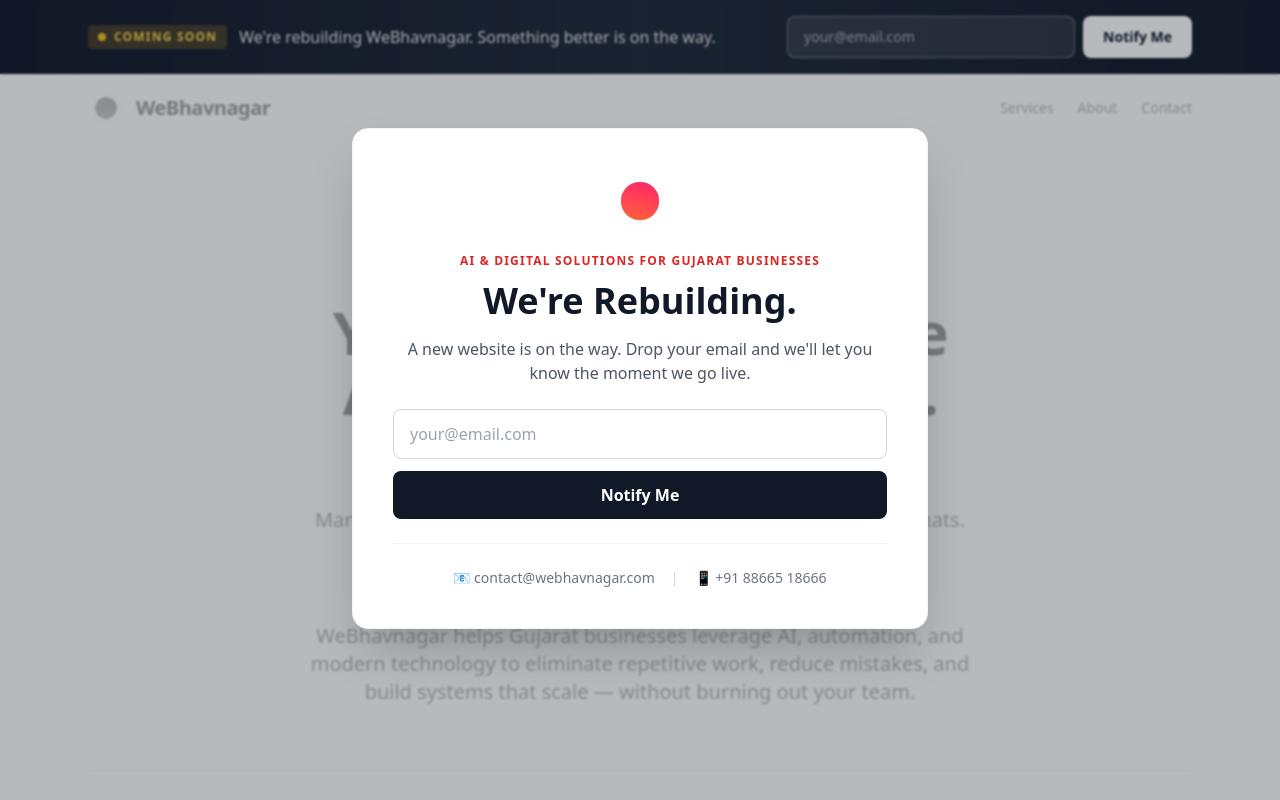
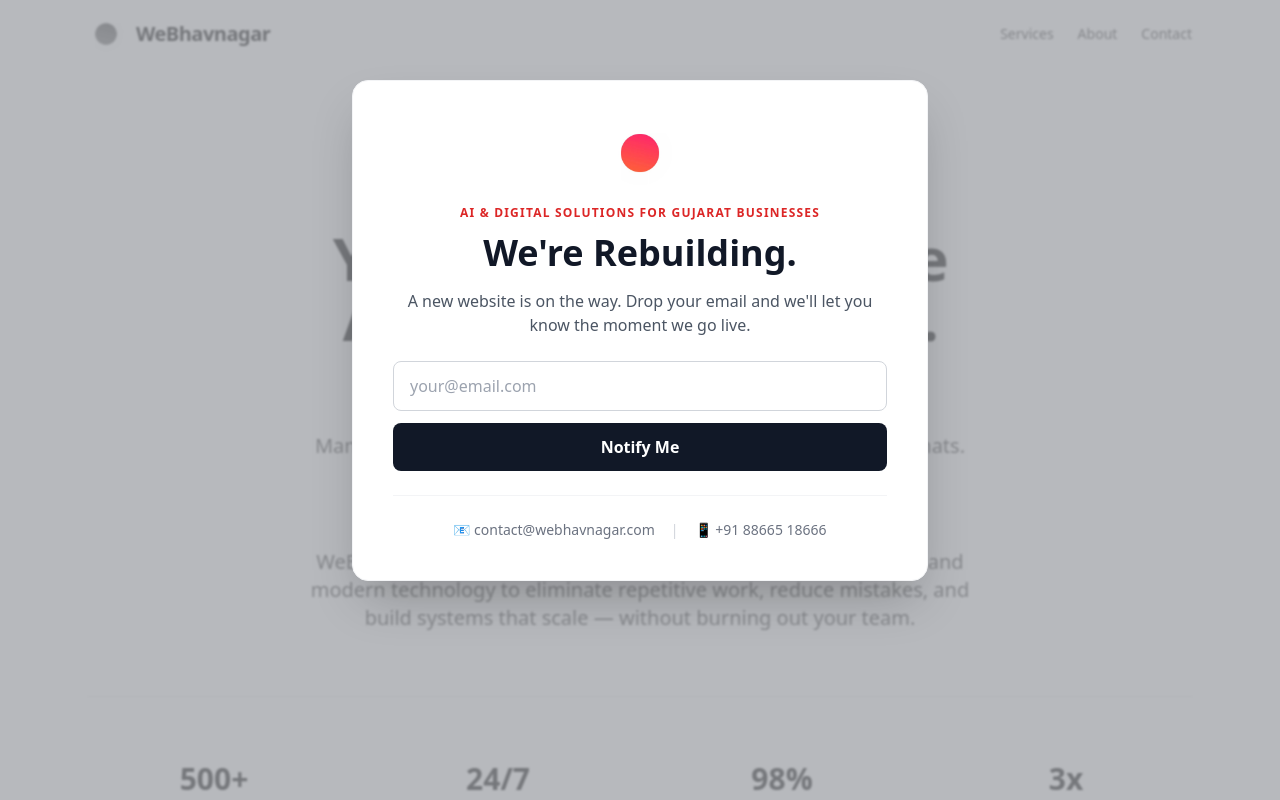
Before and after one commit to pntrivedy/webhavnagar-landing, a Next.js app: page / in a window 1280 px wide. Shown: the top 800 px of the page. Built offline with nearby package versions, Linux system fonts and the light colour scheme.

Commit message:
Remove top 'Coming Soon' banner; center the rebuild modal vertically

```diff
--- a/app/page.tsx
+++ b/app/page.tsx
@@ -102,24 +102,8 @@
 export default function Home() {
   return (
     <div className="min-h-screen bg-white text-gray-900">
-      {/* Coming Soon Banner */}
-      <div className="bg-gradient-to-r from-gray-900 via-gray-800 to-gray-900 text-white">
-        <div className="max-w-6xl mx-auto px-6 py-4 flex flex-col md:flex-row md:items-center md:justify-between gap-4">
-          <div className="flex items-center gap-3">
-            <span className="inline-flex items-center gap-2 px-2.5 py-1 bg-amber-400/20 text-amber-300 text-xs font-bold uppercase tracking-widest rounded">
-              <span className="w-2 h-2 bg-amber-400 rounded-full animate-pulse" />
-              Coming Soon
-            </span>
-            <p className="text-sm md:text-base text-white/90">
-              We&apos;re rebuilding WeBhavnagar. Something better is on the way.
-            </p>
-          </div>
-          <EmailSignupForm variant="banner" />
-        </div>
-      </div>
-
       {/* Fixed centered overlay card — stays on screen while scrolling */}
-      <div className="fixed inset-0 z-40 flex items-start justify-center pt-24 md:pt-32 px-6 pointer-events-none bg-gray-900/30 backdrop-blur-[1px]">
+      <div className="fixed inset-0 z-40 flex items-start justify-center pt-12 md:pt-20 px-6 pointer-events-none bg-gray-900/30 backdrop-blur-[1px]">
         <div className="bg-white rounded-2xl shadow-2xl max-w-xl w-full p-8 md:p-10 text-center pointer-events-auto border border-gray-100">
           <Image
             src="/logo.jpg"
```
